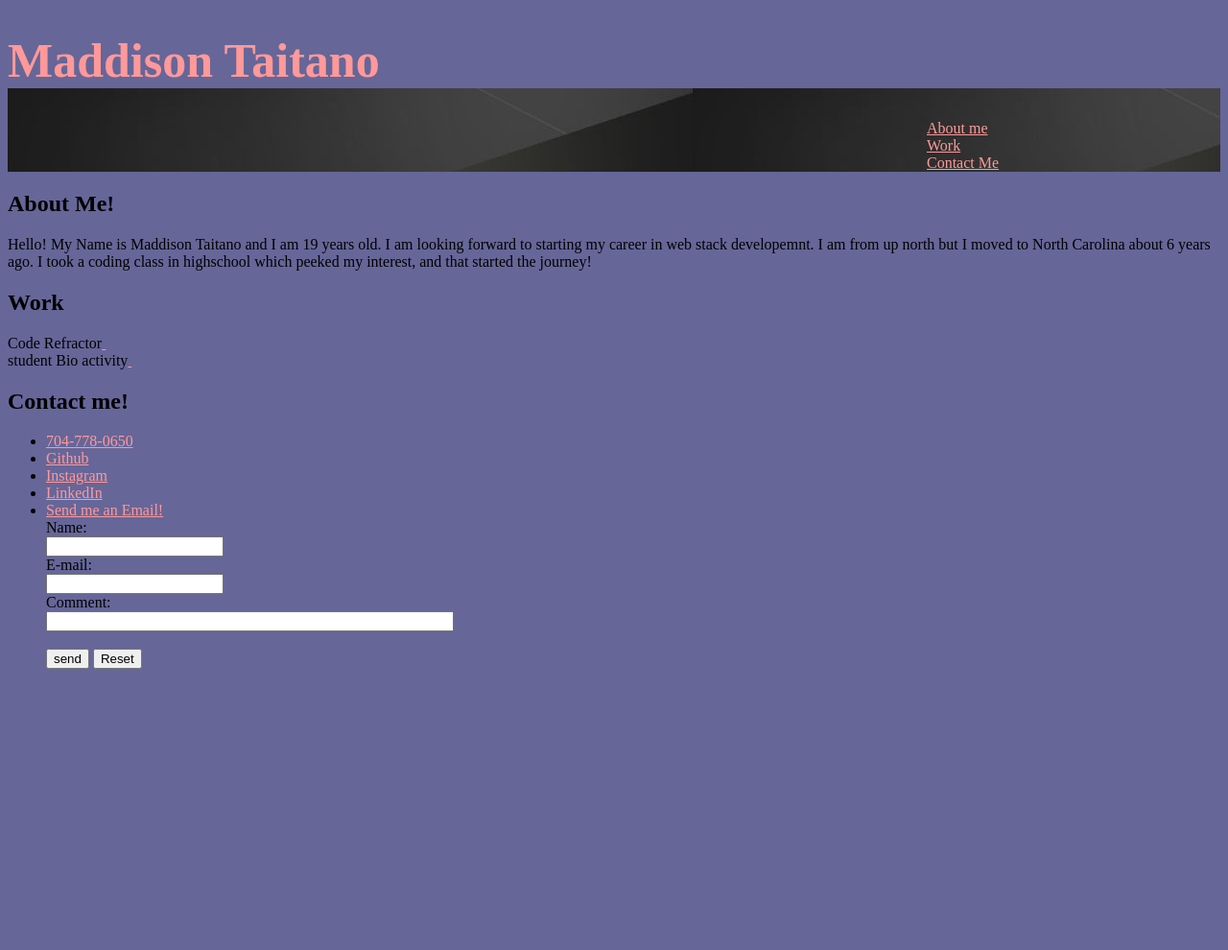
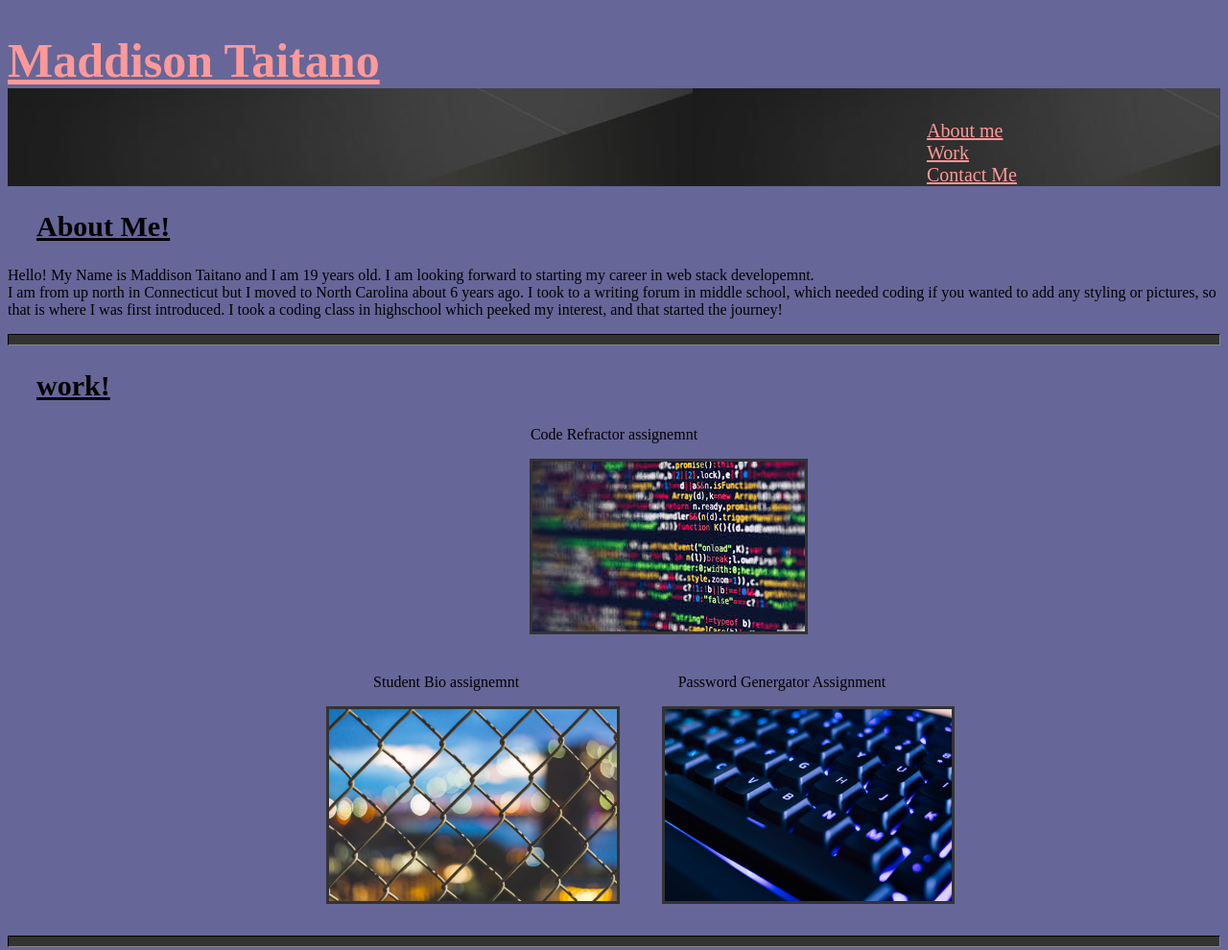
Before and after one commit to Maddisontaitano/Project2, a plain HTML site: page index.html in a window 1280 px wide. Shown: the top 990 px of the page at 96% size. Before the commit the page ends 800 px from the top, so only its background shows below. Drawn offline with Linux system fonts and the light colour scheme.

```diff
--- a/index.html
+++ b/index.html
@@ -25,37 +25,66 @@
 </head>
 
 <main class="content">
-    <section class="about-me">
 
         <h2>About Me!</h2>
+
         <p> Hello! My Name is Maddison Taitano and I am 19 years old.
-            I am looking forward to starting my career in web stack developemnt.
-             I am from up north but I moved to North Carolina about 6 years ago.
+            I am looking forward to starting my career in web stack developemnt. <br>
+             I am from up north in Connecticut but I moved to North Carolina about 6 years ago. I took to a writing forum in middle school, which needed coding if you wanted to add any styling or pictures, so that is where I was first introduced.
              I took a coding class in highschool which peeked my interest, and that started the journey!
         </p>
+
+    <hr>
+
+    <div class="row divpadding" id="work">
+        <div class="col-3">
+        <h2 class=" title">
+            work!
+        </h2>
+        <div class="vertical float-right"></div>
+        </div>
+
+<div class="col-9">
+
+     <div class="row">
+         <div class="col-12 img item">
+             <p class="label">
+                 Code Refractor assignemnt
+             </p>
+             <a href="https://github.com/Maddisontaitano/project">
+                <img src="./images/code.jpg"></a>
+         </div>
+
+         <div class="col-6 img item">
+            <p class="label">
+                Student Bio assignemnt
+            </p>
+            <a href= "https://github.com/Maddisontaitano/Project2">
+                <img src="./images/fence.jpg"></a>
+         </div>
+
+         <div class="col-6 img item">
+            <p class="label">
+                Password Genergator Assignment
+            </p>
+            <a>
+                <img src="./images/keyboard.jpg"></a>
+         </div>
     </section>
+    </div>
+</div>
+    <hr>
 
-
-    <section id="work" class="work">
-        <h2>Work</h2>
-        <p>
-        <div class="box box-code">Code Refractor<a href="https://github.com/Maddisontaitano/project">
-            <img src=""></a></div>
-        <div class="content">student Bio activity<a href= "https://github.com/Maddisontaitano/Project2">
-            <img src=""></a></div>
-        </p>
-    </section>
-
-
-    <section id="contact-me" class="contact-me">
+    <section id="contact-me" class="contact">
+        <element class= contact>
         <h2>Contact me!</h2>
         <p>
             <ul>
             <li>
-                <a href="">704-778-0650</a>
+                <a href= "" > Send me an Email!</a>
             </li>
             <li>
-                <a href="https://github.com/Maddisontaitano"> Github</a>
+                <a href="">704-778-0650</a>
             </li>
            <li>
             <a href="https://www.instagram.com/maddison.taitano/?hl=en">Instagram</a>
@@ -64,7 +93,7 @@
             <a href="https://www.linkedin.com/in/maddison-taitano-3060261a4/">LinkedIn</a>
             </li>
             <li>
-                <a href= "" >Send me an Email!</a>
+                <a href="https://github.com/Maddisontaitano"> Github</a>
             </li>
                 <form
                 action="mailto: Maddisontaitano@gmail.com"
@@ -81,6 +110,7 @@
                 </form>
             </ul>
         </p>
+    </class>
 </section>
 </main>
 <body>
--- a/style.css
+++ b/style.css
@@ -12,7 +12,52 @@ h1 {
     color: #ff9999 ;
     background-color: #666699;
     font-size: 50px;
+    text-decoration: underline;
 }
+
+h2 {
+    text-decoration: underline;
+    font-size: 30px ;
+    margin-left: 30px ;
+}
+
+hr {
+    background-color: #333333 ;
+    height: 10px ;
+    border-color: #333333 ;
+}
+
+.col-9 {
+    top:10px;
+    text-align: center;
+}
+
+.col-12 {
+   text-align: center;
+}
+
+
+.col-6 img,
+.col-12 img {
+    Border-color: #333333;
+    max-width: 300px;
+    max-height: 200px;
+    text-align: center ;
+    margin-left: 9% ;
+    border-color: #333333;
+    border-style: solid;
+    justify-content: center;
+
+}
+
+.col-6 {
+    display: inline-block;
+    align-items: center;
+    padding: 20px ;
+}
+
+
+
 
 
 .header nav ul li {
@@ -20,11 +65,19 @@ h1 {
     color: lightgray;
     display: inline ;
     margin-left: 75%;
+    display: inline;
 
 }
+.contact ul li {
+    display: inline-block;
+    padding: 50px;
+}
+
+
 
 
 a {
     color: #ff9999;
-    display: inline
+    display: inline;
+    font-size: 20px;
 }
```
Also changed, not shown: images/code.jpg (added), images/fence.jpg (added), images/keyboard.jpg (added).
